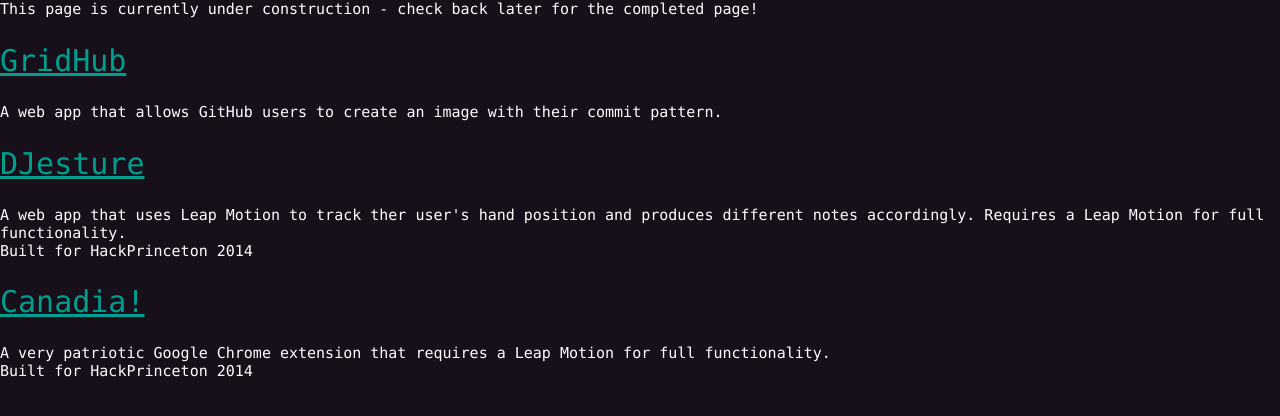
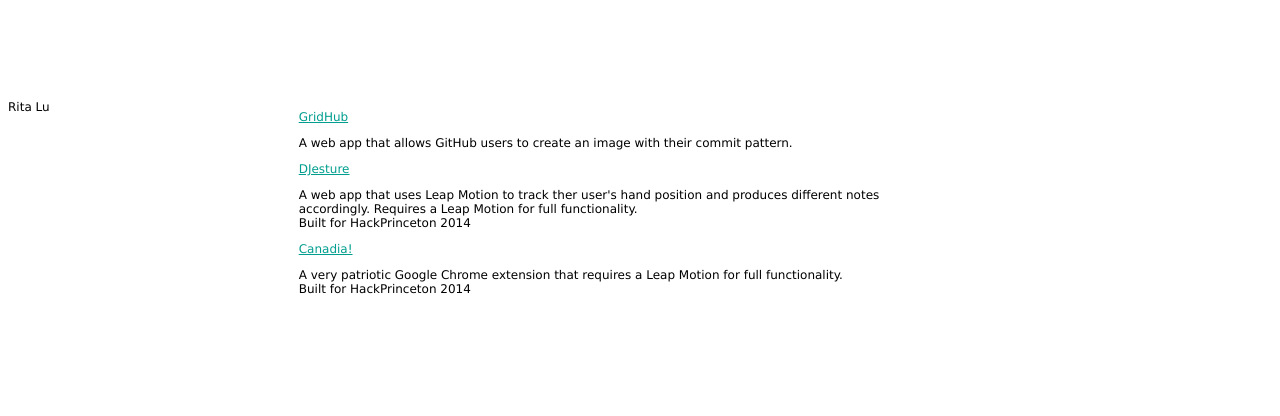
Before and after one commit to ritajlu/ritalu.github.io, a plain HTML site: page index.html in a window 1280 px wide. Drawn offline with Linux system fonts and the light colour scheme.

Commit message:
updated layout

```diff
--- a/index.css
+++ b/index.css
@@ -2,46 +2,39 @@
     letter-spacing: 0.5em;
     line-height: 1.5;
     text-align: center;
-    font-family: "Lucida Console";
-    font-size: 60px;
+    font-family: "Verdana";
+    font-size: 12px;
     color: white;
     font-weight: lighter;
 }
 
 h2 {
 
-    font-family: "Lucida Console";
-    font-size: 30px;
+    font-family: "Verdana";
+    font-size: 12px;
     color: white;
     font-weight: lighter;
 
 }
-#container {
-   min-height:100%;
-   position:relative;
-}
-#header {
 
-   padding:10px;
-}
-#body {
-   padding:10px;
-   padding-bottom:60px;   /* Height of the footer */
-}
-#footer {
-   position:absolute;
-   bottom:0;
-   width:100%;
-   height:60px;   /* Height of the footer */
-
+#main {
+  float: left;
+  width: 50%;
 }
 
+#sidebar {
+  float: left;
+  width: 20%;
+  margin-right: 3%;
+}
+
+
 body {
-  background-color: #17101A;
-	font-size: 15px;
-	font-family: "Lucida Console";
-	color: white;
-	margin:0;
+  background-color: #ffffff;
+	font-size: 12px;
+	font-family: "Verdana";
+	color: black;
+	margin-top:100;
    	padding:0;
    	height:100%;
 }
--- a/index.html
+++ b/index.html
@@ -1,13 +1,16 @@
 <html>
 <head>
 	<link rel="stylesheet" type="text/css" href="./index.css">
-	<title>Rita</title>
+	<title>Rita's Projects</title>
 	<style type="text/css"></style>
 </head>
 
 <body>
-	This page is currently under construction - check back later for the completed page!
+	<div id="sidebar">
+			Rita Lu
+	</div>
 
+	<div id="main">
 	<h2><a href="http://ritalu.github.io/gitgrid"> GridHub </a></h2>
 	<p> A web app that allows GitHub users to create an image with their commit pattern.
 	</p>
@@ -24,6 +27,7 @@
 	<br>
 	Built for HackPrinceton 2014
 	</p>
+	</div>
 </body>
 
 </html>
```
